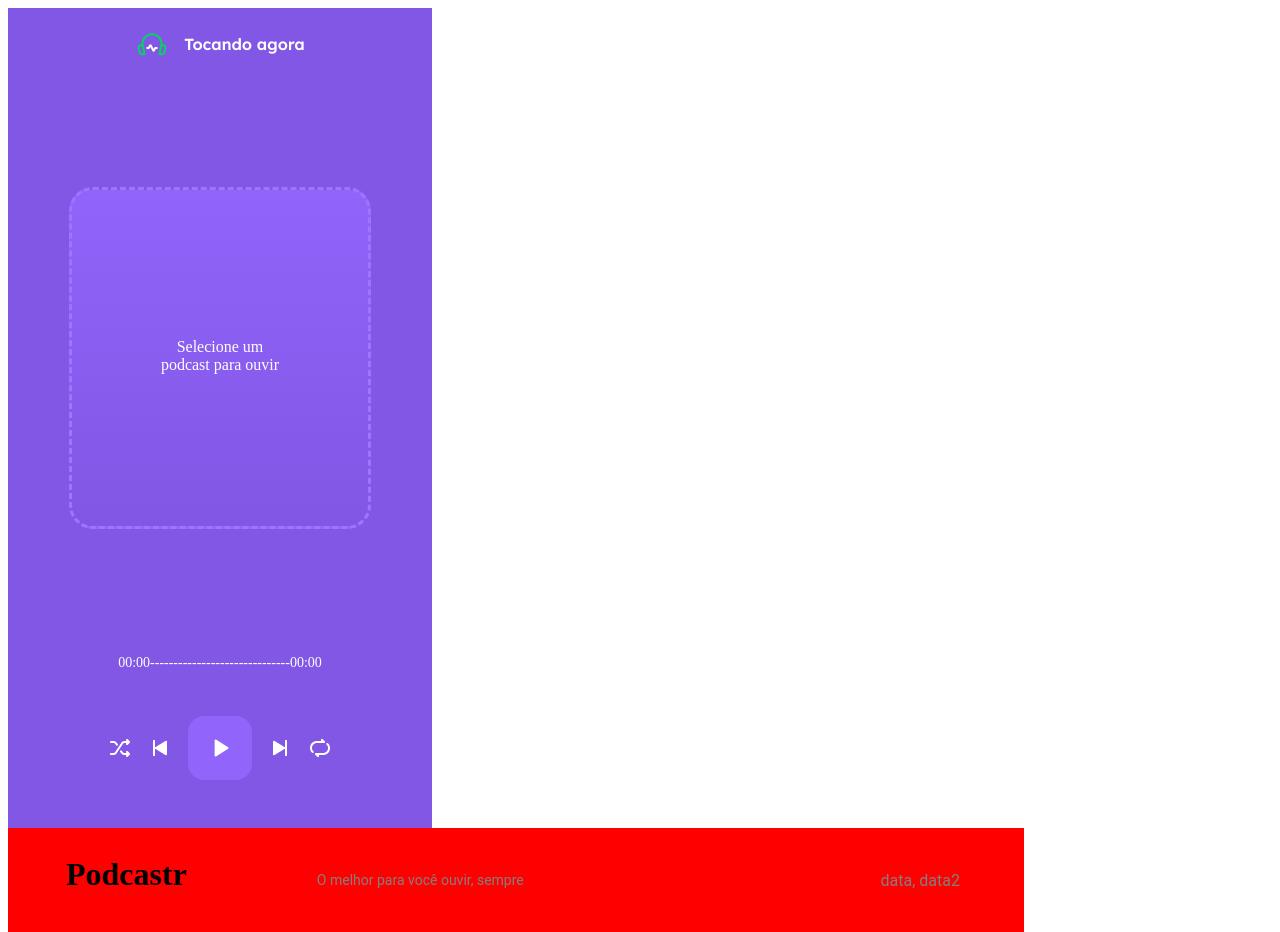
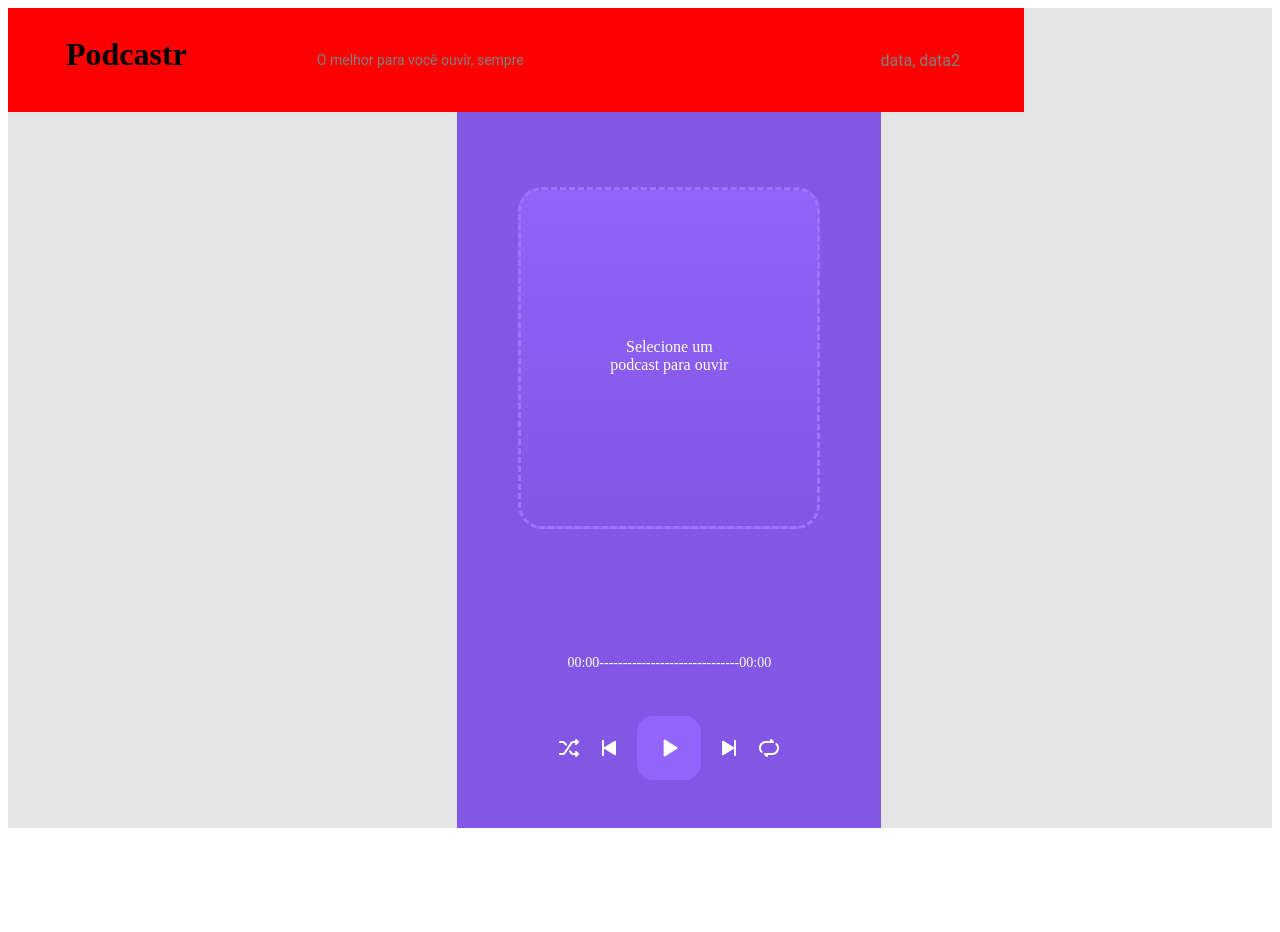
Before and after one commit to mateussb31/desafio-podcastr, a Vue app: page / in a window 1280 px wide. After the commit the page ends 836 px from the top, so only its background shows below. Built offline with nearby package versions, Linux system fonts and the light colour scheme.

Commit message:
Grid layout

```diff
--- a/src/App.vue
+++ b/src/App.vue
@@ -2,16 +2,17 @@
 <script setup lang="ts">
 import HeaderVue from './components/Header.vue';
 import PlayerVue from './components/Player.vue';
-
+import MainVue from './components/Main.vue';
 </script>
 
 <template>
-
+  <header>
+    <HeaderVue></HeaderVue>
+  </header>
   <main>
-    <PlayerVue></PlayerVue>
-    <HeaderVue></HeaderVue>
-
+    <MainVue></MainVue>
   </main>
+  <aside><PlayerVue></PlayerVue></aside>
 </template>
 
 <style scoped>
--- a/src/assets/style.css
+++ b/src/assets/style.css
@@ -1,3 +1,13 @@
-template{
-    background-color: black;
+#app{
+    background-color:#E5E5E5 ;
+    margin: 0px;
+    padding: 0px;
+    display: grid;
+    grid-template:
+    "header header header aside"
+    "main main main aside"
+    "main main main aside"
+    "main main main aside"
+
+    ;
 }
--- a/src/components/GridLayout.vue
+++ /dev/null
@@ -1,16 +0,0 @@
-<template>
-    <div>
-
-    </div>
-</template>
-
-<style scoped>
-div{
-    display: grid;
-    grid-template-areas:
-    "header header header asside"
-    "main main main asside"
-    "main main main asside"
-    ;
-}
-</style>
--- /dev/null
+++ b/src/components/Main.vue
@@ -0,0 +1,5 @@
+<template>
+    <div>
+        <p>blablabla</p>
+    </div>
+</template>
--- a/src/main.ts
+++ b/src/main.ts
@@ -1,6 +1,6 @@
 import { createApp } from 'vue'
 import App from './App.vue'
 
-//import './assets/main.css'
+import './assets/style.css'
 
 createApp(App).mount('#app')
```
